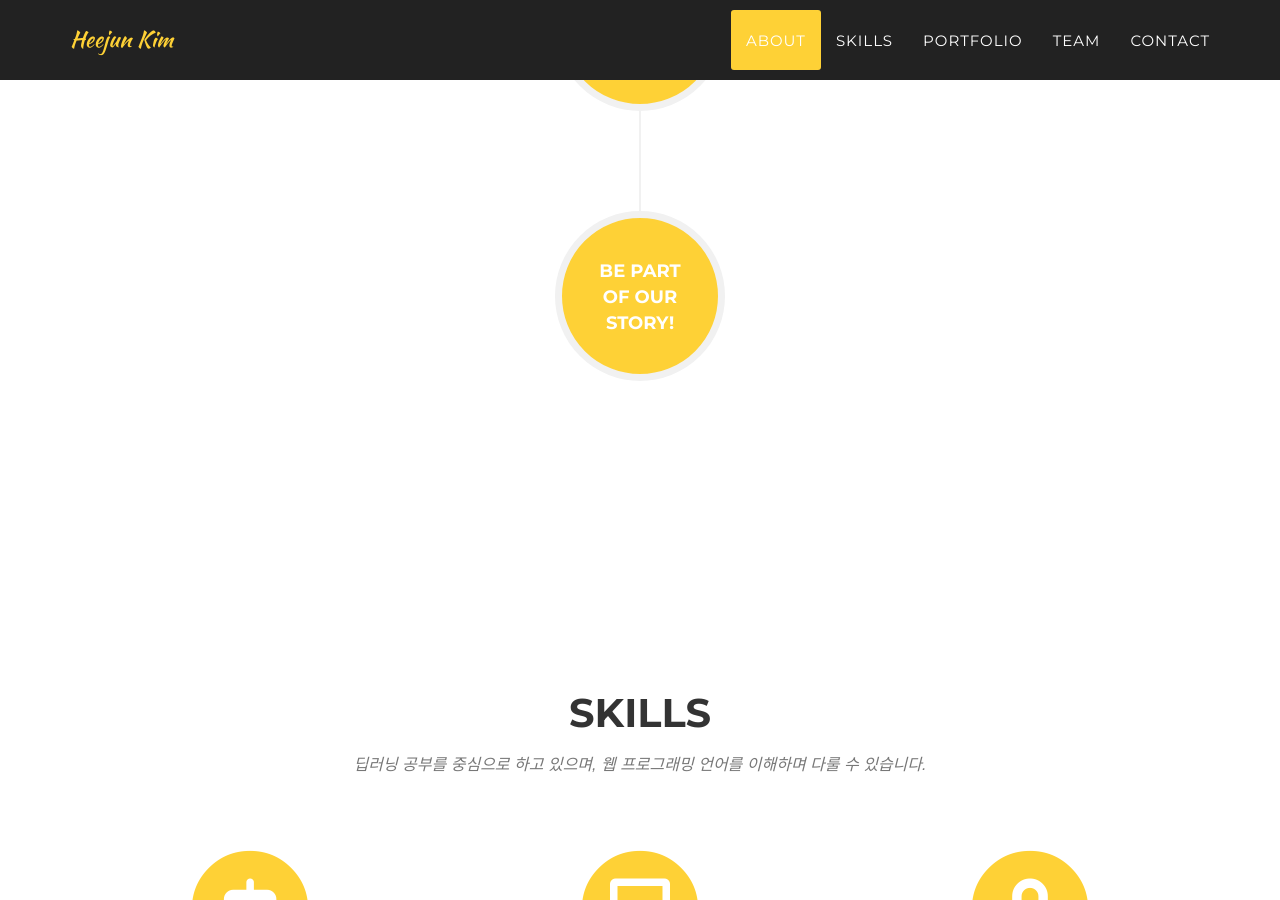
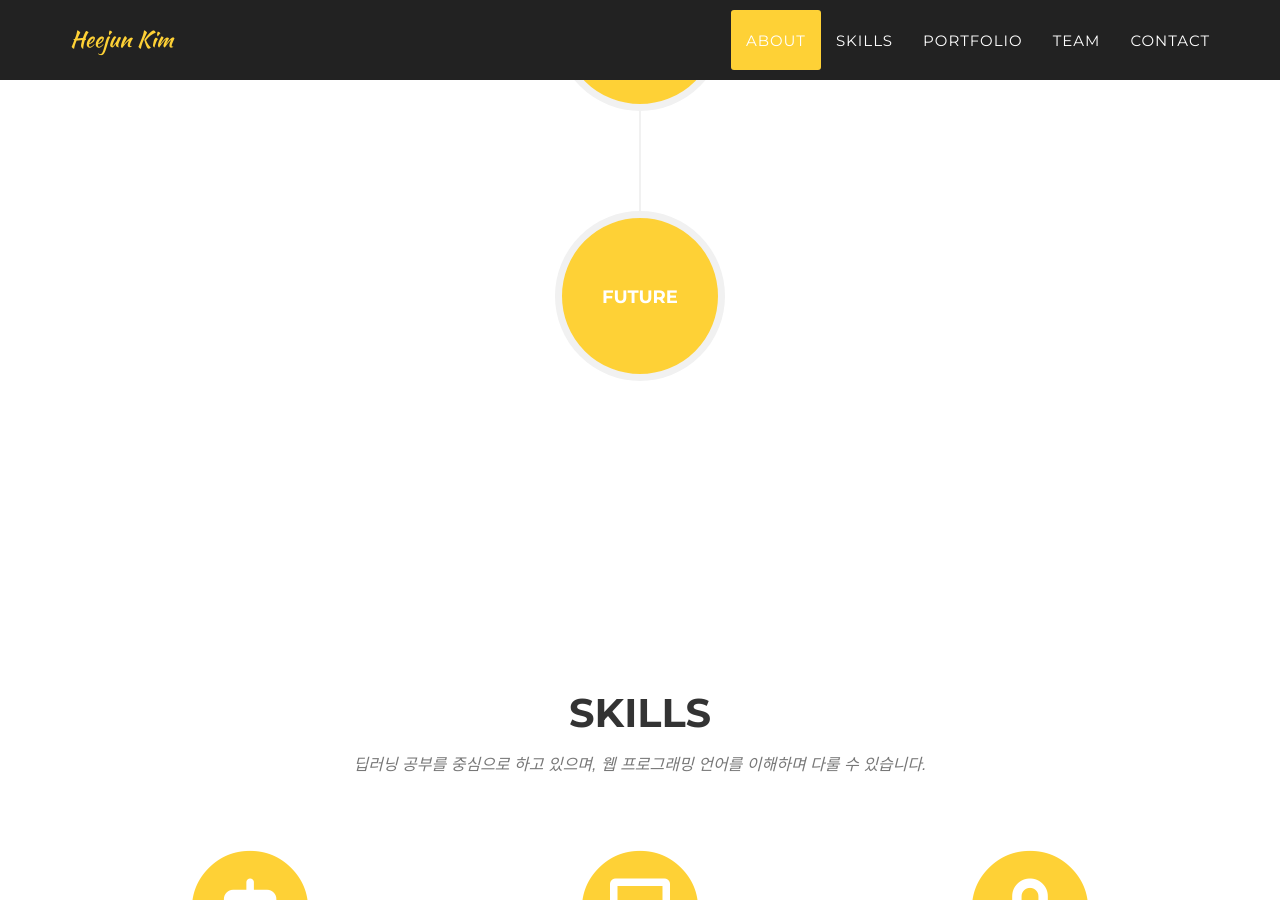
Before and after one commit to heejun1942/heejun1942.github.io, a Jekyll site: the page built from _posts/2014-07-16-project-3.markdown, in a window 1280 px wide and 900 px high, scrolled down 1648 px. Built offline with Jekyll 4.4.1, drawn with Linux system fonts in a browser that asks for light colours; nearby versions of some CDN libraries; some web fonts are replaced.

Commit message:
200705 || Update file

```diff
--- a/_includes/about.html
+++ b/_includes/about.html
@@ -75,9 +75,9 @@
                         </li> -->
                         <li class="timeline-inverted">
                             <div class="timeline-image">
-                                <h4>Be Part
-                                    <br>Of Our
-                                    <br>Story!</h4>
+                                <h4>
+                                    <br>Future
+                                    <br></h4>
                             </div>
                         </li>
                     </ul>
```
